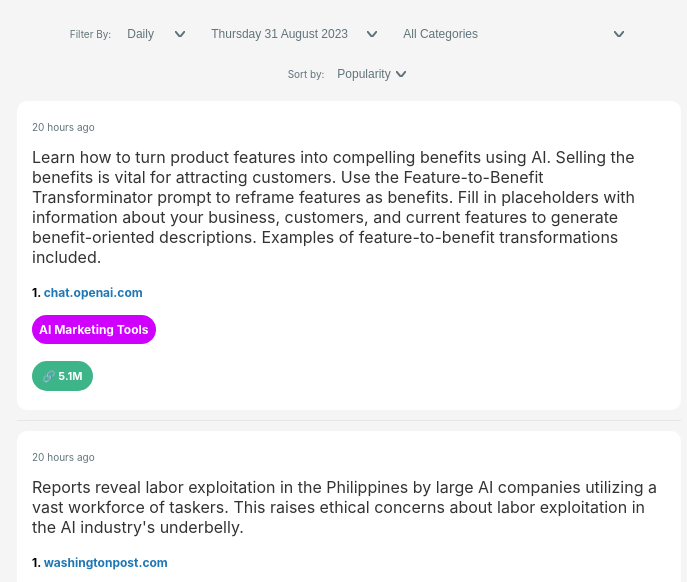
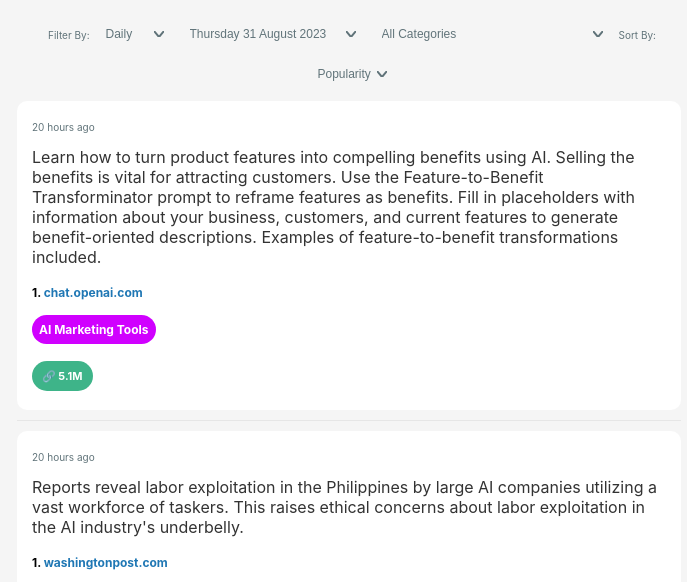
Before and after one commit to rypoll/rypoll.github.io, a plain HTML site: page index.html in a window 1280 px wide. Shown: the part 214-796 px from the top of the page, without its empty margins (291-978 px from the left). Drawn offline with nearby package versions, Linux system fonts and the light colour scheme.

Commit message:
changed dropdown text to match better

```diff
--- a/index.html
+++ b/index.html
@@ -76,13 +76,14 @@
                 <option>Writing Prompts for Chatbot Assistants</option>
             </select>
 
-            <div style="display: block;" class="filter-label">
-                <span>Sort by:</span>
+
+                <div class="filter-label">Sort By:</div>
+                <!-- <span>Sort by:</span> -->
                 <select id="dropdown4">
                     <option>Popularity</option>
                     <option>Newest</option>
                 </select>
-            </div>
+
         </div>
         <table id="data-table"></table>
         <div id="pagination"></div>
--- a/styles.css
+++ b/styles.css
@@ -206,7 +206,7 @@ li {
   color: #61747a;
   font-size: 10px;
   /* text-align: center; */
-  /* margin-bottom: 10px; */
+  margin-bottom: -3px;
 }
 
 
```
